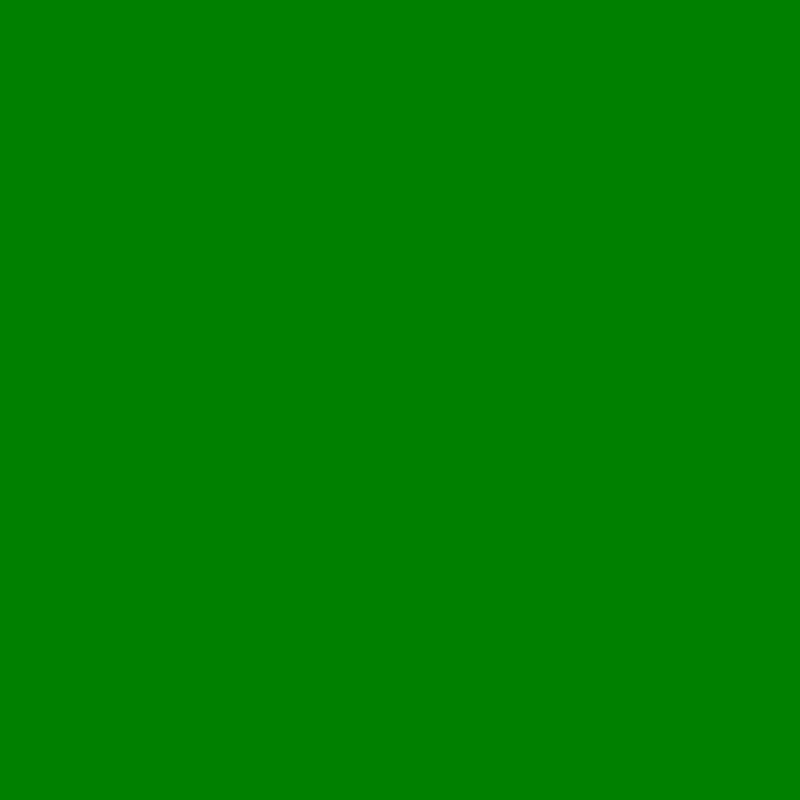
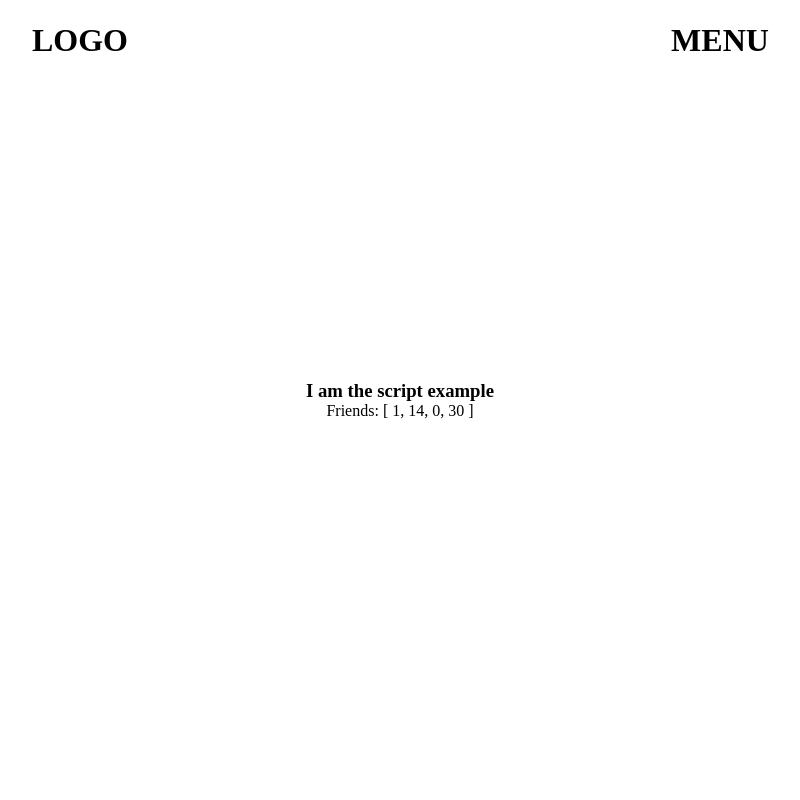
Before and after one commit to Cameron-Ord/VUE_JS_CHECK, a Vue app: page / in a window 1280 px wide. Shown: the top 800 px of the page, without its empty margins (240-1040 px from the left). Built offline with nearby package versions, Linux system fonts and the light colour scheme.

Commit message:
finally got the grid working properly

```diff
--- a/src/App.vue
+++ b/src/App.vue
@@ -1,31 +1,75 @@
 <template>
   <div id="the_true_parent">
-    <header id="page_header"></header>
-    <main id="page_main">
-      <span><script-example></script-example></span>
+    <header id="page_header"><page-header></page-header></header>
+    <main id="page_main"><page-main></page-main>
     </main>
-    <footer id="page_footer"></footer>
+    <footer id="page_footer"><page-footer></page-footer></footer>
   </div>
 </template>
 
 <script>
-import ScriptExample from './components/ScriptExample.vue';
 
+import PageHeader from './components/PageHeader.vue';
+import PageFooter from './components/PageFooter.vue';
+import PageMain from './components/PageMain.vue';
 export default {
   name: 'App',
   components: {
-ScriptExample
+
+PageFooter,
+PageHeader,
+PageMain
   }
 }
 </script>
 
 <style>
-#app {
-  font-family: Avenir, Helvetica, Arial, sans-serif;
-  -webkit-font-smoothing: antialiased;
-  -moz-osx-font-smoothing: grayscale;
-  text-align: center;
-  color: #2c3e50;
-  margin-top: 60px;
+*{
+  padding: 0px;
+  margin: 0px;
+}
+
+body{
+
+
+}
+
+#page_header{
+
+  display: grid;
+
+  grid-template-columns: repeat(auto-fit, minmax(250px, 1fr));
+
+  min-height: 10vh;
+
+  justify-items: center;
+
+  align-items: center;
+}
+
+#page_main{
+
+  display: grid;
+
+  grid-template-columns: repeat(auto-fit, minmax(250px, 1fr));
+
+  min-height: 80vh;
+
+  justify-items: center;
+
+  align-items: center;
+}
+
+#page_footer{
+
+  display: grid;
+
+  grid-template-columns: repeat(auto-fit, minmax(250px, 1fr));
+
+  min-height: 80vh;
+
+  justify-items: center;
+
+  align-items: center;
 }
 </style>
--- a/src/components/PageFooter.vue
+++ b/src/components/PageFooter.vue
@@ -1,15 +1,37 @@
 <template>
     <div>
+
+        <nav class="navigation">
+            <span class="footer_span">
+                <a href="">link</a>
+
+            </span>
+            <span class="footer_span">
+                <a href="">link</a>
+
+            </span>
+        </nav>
 
     </div>
 </template>
 
 <script>
-    export default {
+export default {
 
-    }
+}
 </script>
+
+
 
 <style scoped>
 
+.navigation{
+
+
+}
+
+.footer_span{
+
+
+}
 </style>
--- a/src/components/PageHeader.vue
+++ b/src/components/PageHeader.vue
@@ -1,6 +1,12 @@
 <template>
     <div>
+        <span>
 
+            <h1>LOGO</h1>
+
+            <h1>MENU</h1>
+
+        </span>
     </div>
 </template>
 
@@ -11,5 +17,16 @@
 </script>
 
 <style scoped>
+span{
 
+    display: grid;
+
+    grid-template-columns: 50vw 50vw;
+
+    justify-items: center;
+
+    align-items: center;
+
+
+}
 </style>
--- a/src/components/PageMain.vue
+++ b/src/components/PageMain.vue
@@ -1,15 +1,37 @@
 <template>
-    <div>
-
-    </div>
+        <section class="section_main">
+            <article class="article_main">
+                <script-example></script-example>
+            </article>
+        </section>
 </template>
 
 <script>
+import ScriptExample from './ScriptExample.vue';
     export default {
+        name: `Script_example`,
+
+        components:{
+            ScriptExample
+
+        }
 
     }
 </script>
 
 <style scoped>
 
+.section_main{
+    display: grid;
+
+    align-items: center;
+
+    justify-items: center;
+}
+
+.article_main{
+
+
+}
+
 </style>
--- a/src/components/ScriptExample.vue
+++ b/src/components/ScriptExample.vue
@@ -1,37 +1,54 @@
 <template>
-    <div>
+    <span>
 
-    </div>
+        <h1>I am the script example</h1>
+
+        <div class="container">
+
+            <p>Friends: {{ num_friends }}</p>
+
+            <p v-if="logged_in === true">You are logged in</p>
+
+            <p></p>
+
+            <p></p>
+        </div>
+
+    </span>
 </template>
 
 <script>
+
+
+
+
     export default {
+
+
+
         data() {
             return {
-                tweets: [`tweet1`, `tweet2`, `tweet3`],
+                names: [`Cameron`, `JSON`, `Brad`, `Jack`],
 
-                num_friends: 2,
+                num_friends: [1, 14, 0, 30],
 
-                logged_in: true,
-
-                background: `green`
-
-            }
-        },
-        methods: {
-            makeGreen: function(){
-
-                document.body[`style`][`background-color`] = this.background;
+                logged_in: false
             }
         },
 
-        mounted: function(){
-            this.makeGreen();
-        }
 
     }
 </script>
 
 <style scoped>
 
+.container{
+
+    align-items: center;
+
+    justify-items: center;
+
+    display: grid;
+}
+
 </style>
```
